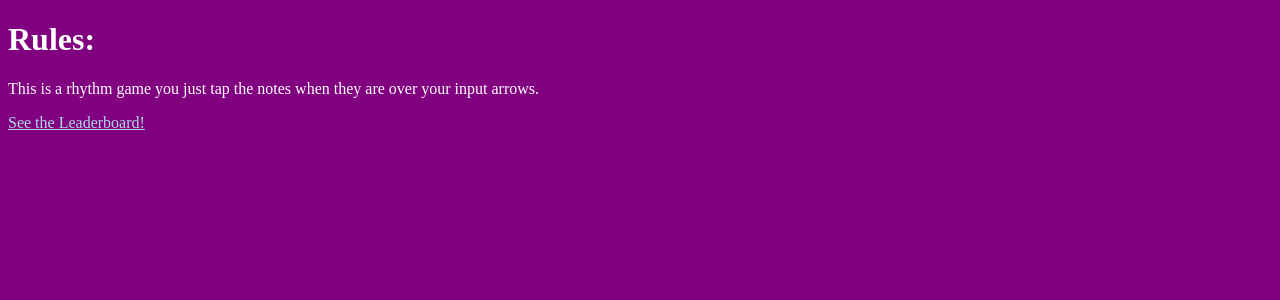
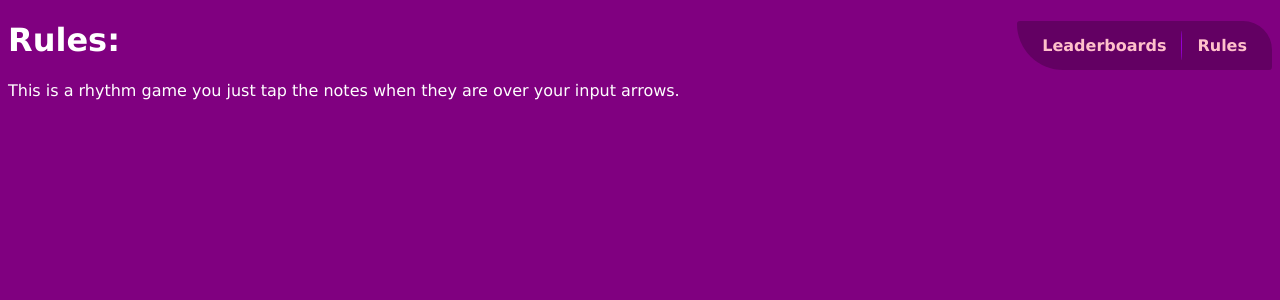
Before and after one commit to Zirdgal/prakse-game, a FastAPI app: page /rules in a window 1280 px wide. Shown: the top 300 px of the page. Run offline with FastAPI, Linux system fonts and the light colour scheme.

Commit message:
template html file with cool asf nav

```diff
--- a/api/static/style.css
+++ b/api/static/style.css
@@ -1,6 +1,7 @@
 body {
     background-color: purple;
     color: white;
+    font-family: Verdana, Geneva, Tahoma, sans-serif;
 }
 table, td, th {
     border: white 1px solid;
@@ -15,3 +16,32 @@ a {
 a:hover {
     color: blue;
 }
+
+
+nav {
+    background-color: rgb(99, 0, 99);
+    display: flex;
+    max-width:fit-content;
+    flex-direction: row;
+    border-radius: 5px 50px 5px 80px;
+    padding: 10px;
+    float: right;
+}
+
+nav > a {
+    text-decoration: none;
+    text-align: center;
+    padding: 5px 15px;
+    color: pink;
+    font-weight: bold;
+}
+
+nav > a:hover {
+    color: hotpink;
+}
+
+.nav-spacer {
+    width: 1px;
+    border-radius: 50%;
+    background-color: darkviolet;
+}
--- /dev/null
+++ b/api/templates/base.html
@@ -0,0 +1,20 @@
+<!DOCTYPE html>
+<html lang="en">
+<head>
+    <meta charset="UTF-8">
+    <meta name="viewport" content="width=device-width, initial-scale=1.0">
+    <title>{% block title %}Zird Rhythm Game{% endblock %}</title>
+    <link rel="stylesheet" href="../static/style.css">
+</head>
+<body>
+
+    <nav>
+        <a href="/">Leaderboards</a>
+        <div class="nav-spacer"></div>
+        <a href="/rules">Rules</a>
+    </nav>
+
+
+    {% block content %}{% endblock %}
+</body>
+</html>
--- a/api/templates/rules.html
+++ b/api/templates/rules.html
@@ -1,17 +1,9 @@
-<!DOCTYPE html>
-<html lang="en">
-<head>
-    <meta charset="UTF-8">
-    <meta name="viewport" content="width=device-width, initial-scale=1.0">
-    <title>Zird Rhythm Game</title>
-    <link rel="stylesheet" href="../static/style.css">
-</head>
-<body>
+{% extends "base.html" %}
+{% block title %}Zird Rhythm Game - Rules{% endblock %}
 
+{% block content %}
     <h1>Rules:</h1>
 
     <p>This is a rhythm game you just tap the notes when they are over your input arrows.</p>
-
-    <a href="/">See the Leaderboard!</a>
 </body>
-</html>
+{% endblock %}
```
Also changed, not shown: api/templates/leaderboard.html (+5 -10 lines), api/templates/player.html (+5 -10 lines).
